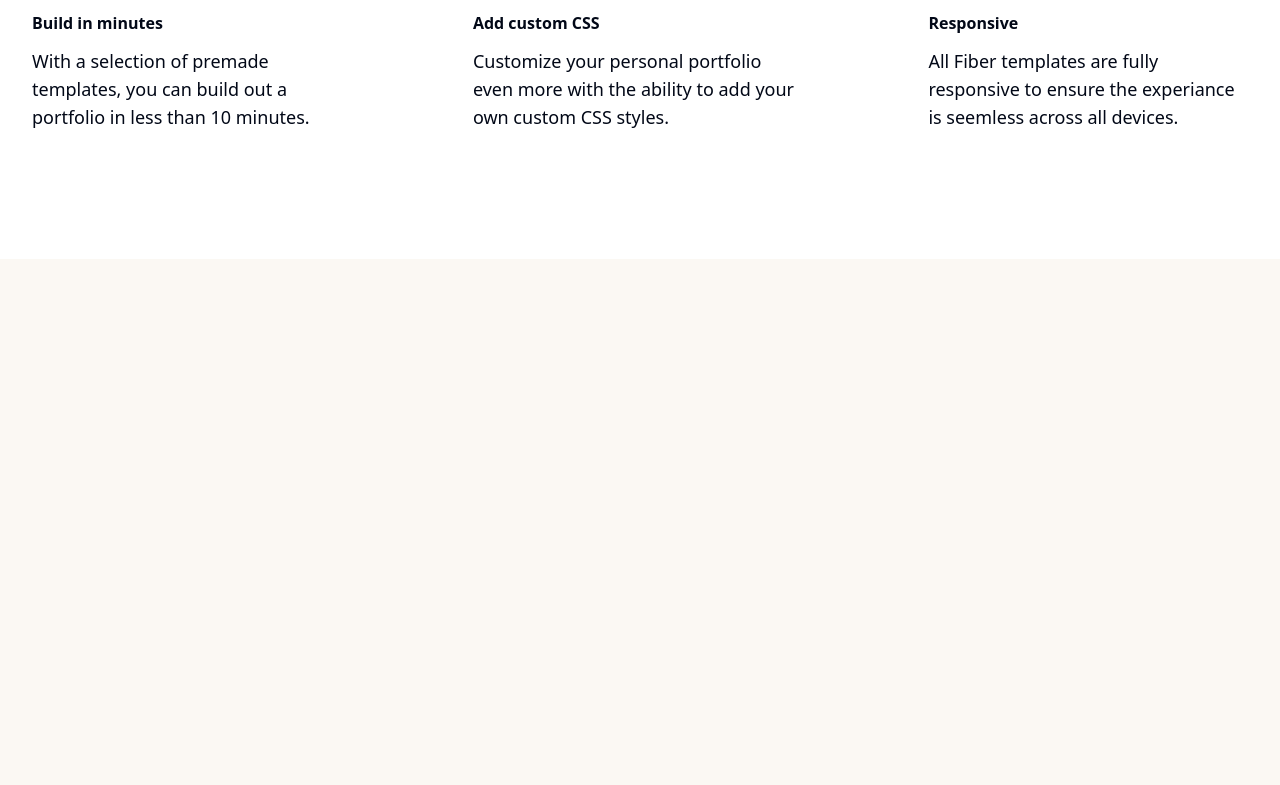
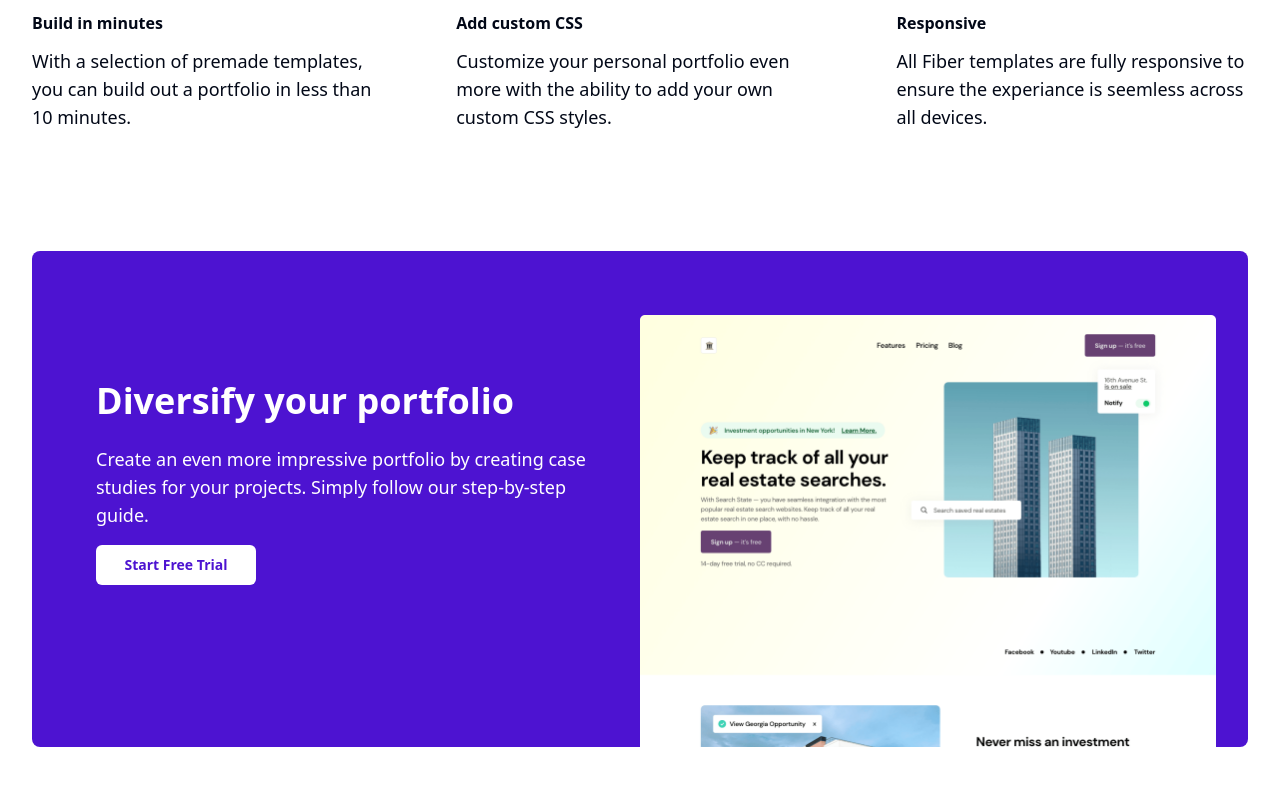
Before and after one commit to pmugasa/fiber-landing-page, a React (Vite) app: page / in a window 1280 px wide. Shown: the part 1171-1956 px from the top of the page. Before the commit the page ends 1430 px from the top, so only its background shows below. Built offline with nearby package versions, Linux system fonts and the light colour scheme.

Commit message:
add the diversity your portfolio section

```diff
--- a/src/App.jsx
+++ b/src/App.jsx
@@ -173,7 +173,7 @@ const App = () => {
             <h1 className='text-3xl sm:4xl font-bold mb-8 sm:w-1/2'>
               A good portfolio means good employability.
             </h1>
-            <div className='sm:flex items-center sm:space-x-32'>
+            <div className='sm:flex items-center sm:space-x-20'>
               {cards.map((card) => (
                 <div key={card.title} className='my-10'>
                   <div className='text-primary my-2'>{card.icon}</div>
@@ -181,7 +181,25 @@ const App = () => {
                   <h3 className='font-bold my-3'>{card.title}</h3>
                   <p className='text-lg'>{card.description}</p>
                 </div>
-              ))}{' '}
+              ))}
+            </div>
+            <div className='bg-primary  rounded-lg px-8 pt-8 sm:flex items-center mt-20'>
+              <div className='sm:w-1/2 sm:p-8'>
+                <h3 className='text-white font-bold text-4xl'>
+                  Diversify your portfolio
+                </h3>
+                <p className='text-lg text-white mt-6 text-wrap mb-4'>
+                  Create an even more impressive portfolio by creating case
+                  studies for your projects. Simply follow our step-by-step
+                  guide.
+                </p>
+                <Button className='w-full sm:w-40 text-primary font-bold bg-white mb-16 hover:bg-blue-50'>
+                  Start Free Trial
+                </Button>
+              </div>
+              <div className='sm:w-1/2 sm:pt-8'>
+                <img src='Page Image.png' alt='portfolio' className='h-full' />
+              </div>
             </div>
           </div>
         </section>
```
Also changed, not shown: public/Page Image.png (renamed from src/assets/Page Image.png).
